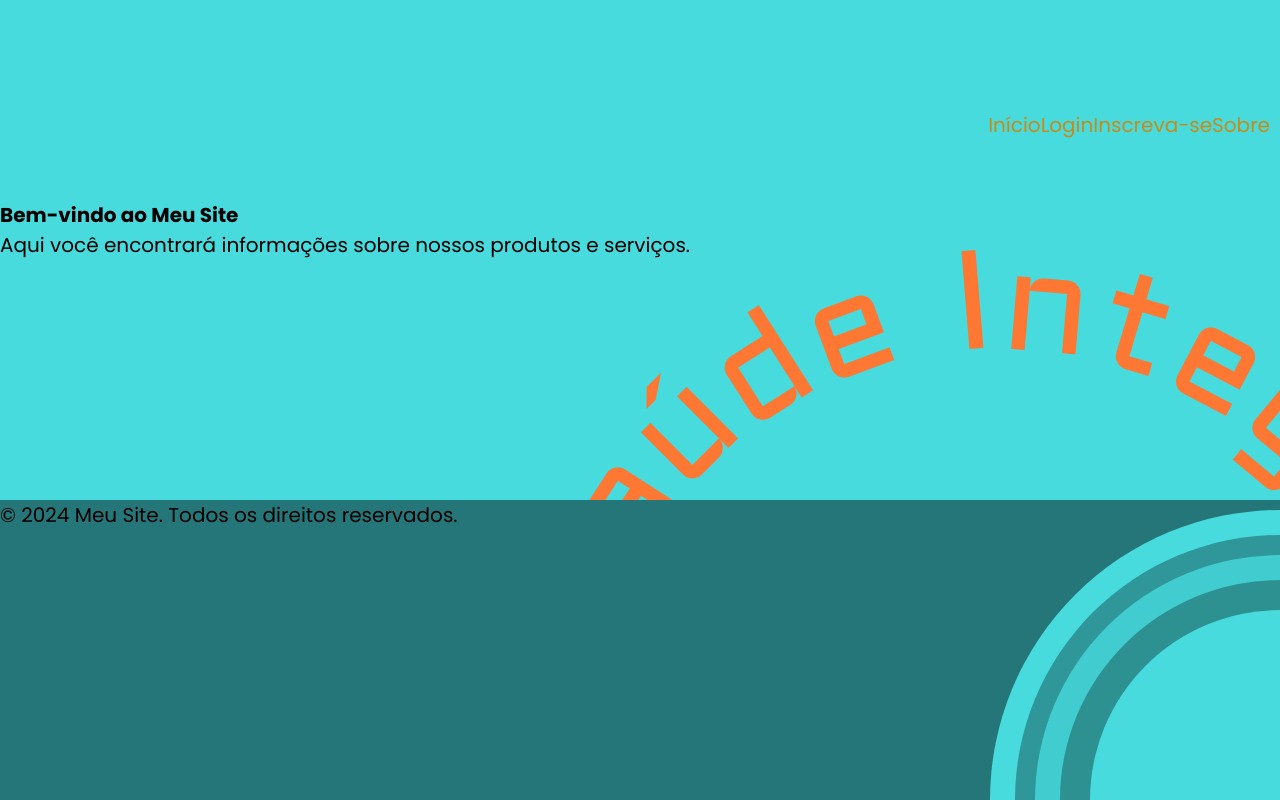
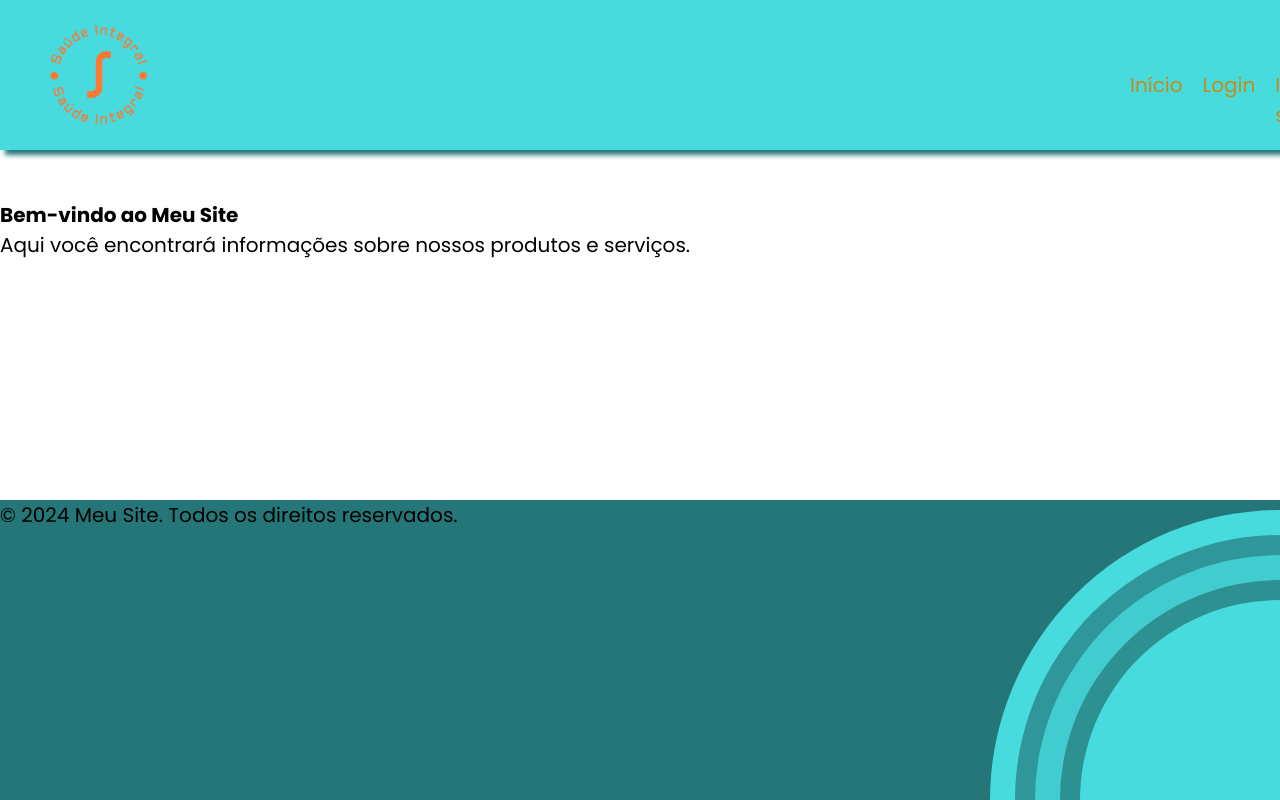
Before and after one commit to PedroJao/escola, a plain HTML site: page Site de saúde-BIM2/html/index.html in a window 1280 px wide. Drawn offline with Linux system fonts and the light colour scheme.

Commit message:
Update style.css

```diff
--- a/Site de saúde-BIM2/style.css
+++ b/Site de saúde-BIM2/style.css
@@ -22,7 +22,6 @@ header{
     box-shadow: 5px 5px 5px #257678;
 }
 header>img{
-<<<<<<< HEAD
     width: 198px;
 }
 header>nav{
@@ -34,12 +33,10 @@ header>nav{
     right: 0;
     margin-bottom: 10px;
     margin-right: 10px;
-=======
     width: 150px;
 }
 header>nav{
     display: flex;
->>>>>>> d3d04a0c70f4ba0a341c6ee73158416c5e0fea35
 }
 header>nav>ul{
     display: flex;
@@ -47,7 +44,6 @@ header>nav>ul{
     float: right;
 }
 header>nav>ul>li{
-<<<<<<< HEAD
     margin: 10px;
     transition: 0.5s;
 }
@@ -119,12 +115,10 @@ footer>div>div>div>div>div{
     width: 190px;
     height: 190px;
     border-top-left-radius: 100%;
-=======
     padding: 5px;
 }
 main{
 margin-top: 200px;
->>>>>>> d3d04a0c70f4ba0a341c6ee73158416c5e0fea35
 }
 /*--------------------PÁGINA INICIAL-------------------*/
 
@@ -204,9 +198,6 @@ margin-top: 200px;
 .header2{
     display: none;
 }
-<<<<<<< HEAD
 
-=======
->>>>>>> d3d04a0c70f4ba0a341c6ee73158416c5e0fea35
 
 /*--------------------PÁGINA SOBRE NÓS-----------------*/
```
